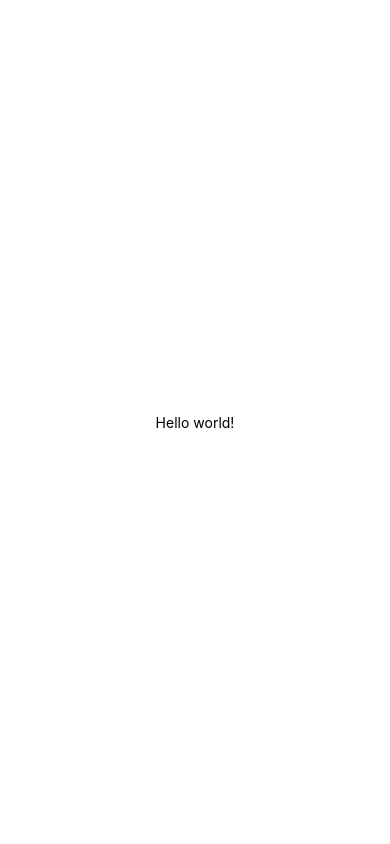
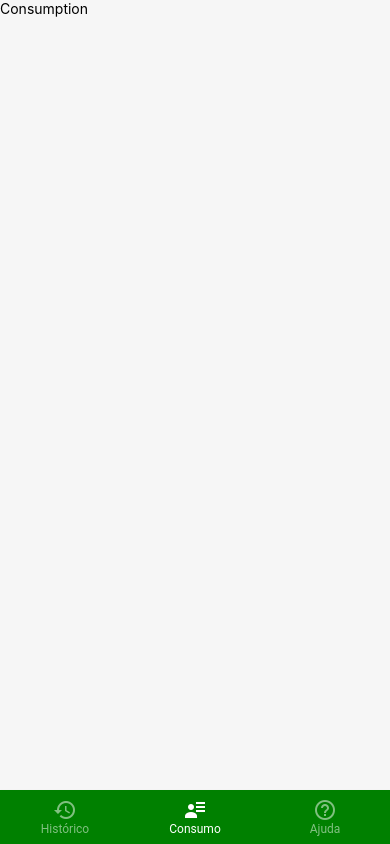
Before and after one commit to pedrohb88/fluke_challenge, a React Native app: screen / in a window 390 px wide. Built offline with nearby package versions, Linux system fonts and the light colour scheme.

Commit message:
Routes and theme setup

```diff
--- a/App.js
+++ b/App.js
@@ -1,20 +1,52 @@
-import React from 'react';
-import {View, Text, StyleSheet} from 'react-native';
+import React, {useState} from 'react';
+import {
+  BottomNavigation,
+  DefaultTheme,
+  Provider as PaperProvider,
+} from 'react-native-paper';
+
+import History from './components/History';
+import Consumption from './components/Consumption';
+import Help from './components/Help';
+
+const HistoryRoute = () => <History />;
+const ConsumptionRoute = () => <Consumption />;
+const HelpRoute = () => <Help />;
+
+const theme = {
+  ...DefaultTheme,
+  roundness: 2,
+  colors: {
+    ...DefaultTheme.colors,
+    primary: 'green',
+    accent: 'red',
+  },
+};
 
 const App = () => {
+  const [index, setIndex] = useState(1);
+
+  const [routes] = useState([
+    {key: 'history', title: 'Histórico', icon: 'history'},
+    {key: 'consumption', title: 'Consumo', icon: 'account-details'},
+    {key: 'help', title: 'Ajuda', icon: 'help-circle-outline'},
+  ]);
+
+  const renderScene = BottomNavigation.SceneMap({
+    history: HistoryRoute,
+    consumption: ConsumptionRoute,
+    help: HelpRoute,
+  });
+
   return (
-    <View style={styles.container}>
-      <Text>Hello world!</Text>
-    </View>
+    <PaperProvider theme={theme}>
+      <BottomNavigation
+        navigationState={{index, routes}}
+        onIndexChange={setIndex}
+        renderScene={renderScene}
+      />
+    </PaperProvider>
   );
 };
 
-const styles = StyleSheet.create({
-  container: {
-    flex: 1,
-    justifyContent: 'center',
-    alignItems: 'center',
-  },
-});
-
 export default App;
--- /dev/null
+++ b/components/Consumption.js
@@ -0,0 +1,9 @@
+import React from 'react';
+
+import {Text} from 'react-native';
+
+const Consumption = () => {
+  return <Text>Consumption</Text>;
+};
+
+export default Consumption;
--- /dev/null
+++ b/components/Help.js
@@ -0,0 +1,9 @@
+import React from 'react';
+
+import {Text} from 'react-native';
+
+const Help = () => {
+  return <Text>Help</Text>;
+};
+
+export default Help;
--- /dev/null
+++ b/components/History.js
@@ -0,0 +1,9 @@
+import React from 'react';
+
+import {Text} from 'react-native';
+
+const History = () => {
+  return <Text>History</Text>;
+};
+
+export default History;
--- a/package.json
+++ b/package.json
@@ -12,6 +12,8 @@
   "dependencies": {
     "react": "16.13.1",
     "react-native": "0.63.4",
+    "react-native-paper": "^4.7.2",
+    "react-native-vector-icons": "^8.1.0",
     "styled-components": "^5.2.1"
   },
   "devDependencies": {
```
Also changed, not shown: 23 other files (tests, documents, lock files or other folders).
